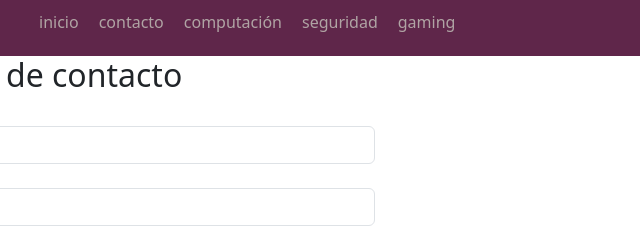
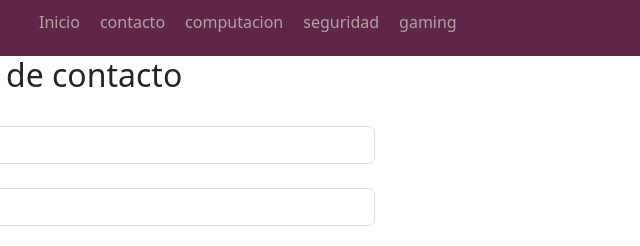
Before and after one commit to victorcapcha/2da-pre-entrega, a website: page pages/contacto.html in a window 1280 px wide. Shown: the top 246 px of the page, 633-1273 px from the left. Drawn offline with nearby package versions, Linux system fonts and the light colour scheme; a web font is replaced by a local one.

Commit message:
modificando header

```diff
--- a/pages/contacto.html
+++ b/pages/contacto.html
@@ -24,9 +24,9 @@
         </div>
         <nav class="col-xs-12 col-lg-4">
           <ul>
-            <li><a href="../index.html">inicio</a></li>
+            <li><a href="../index.html">Inicio</a></li>
             <li><a href="contacto.html">contacto</a></li>
-            <li><a href="computacion.html">computación</a></li>
+            <li><a href="computacion.html">computacion</a></li>
             <li><a href="seguridad.html">seguridad</a></li>
             <li><a href="gaming.html">gaming</a></li>
           </ul>
```
